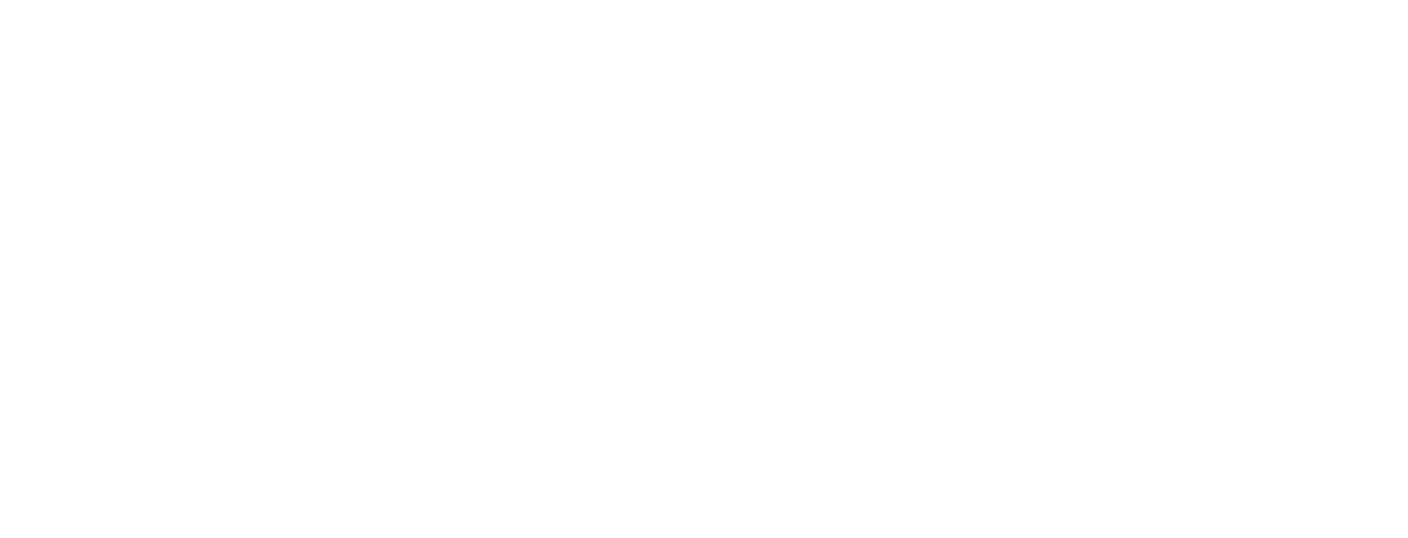
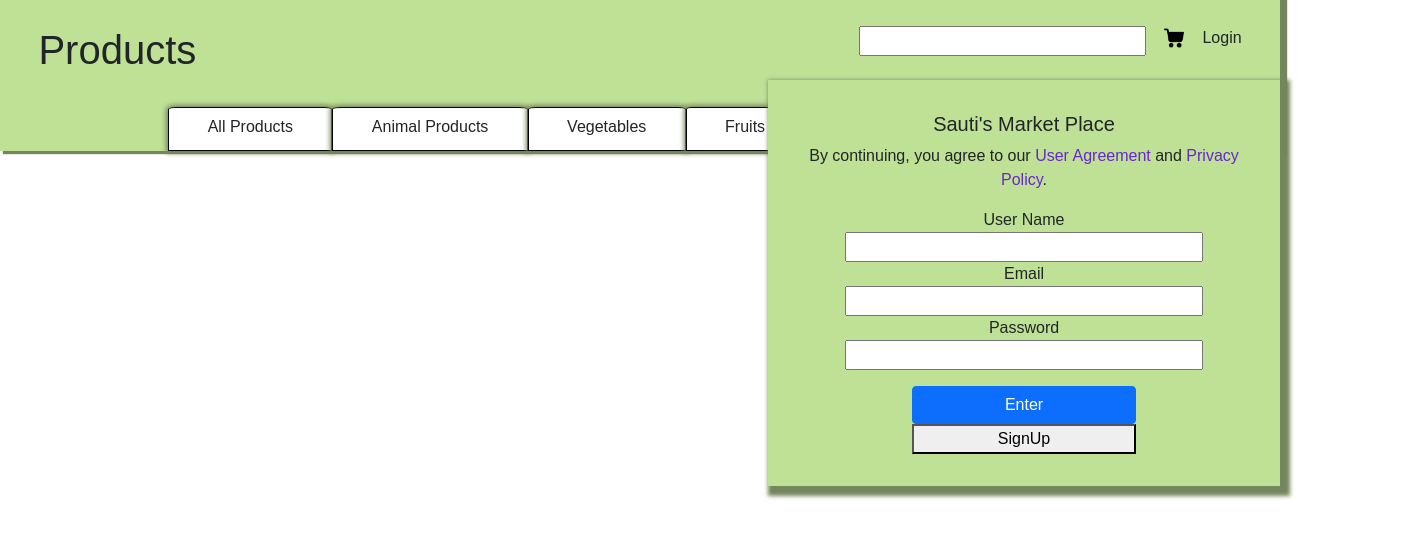
Before and after one commit to JamariaSims/African-Market-Place, a React (Create React App) app in the folder africanmarketplace/: page /user in a window 1280 px wide. Shown: the top 538 px of the page, 1408 px wide, since content can reach past the window. Built offline with nearby package versions, Linux system fonts and the light colour scheme; no server answers; the database is empty.

Commit message:
Fix changes with navbar

```diff
--- a/africanmarketplace/src/App.js
+++ b/africanmarketplace/src/App.js
@@ -2,6 +2,7 @@ import "./App.css";
 import firebase from "firebase/app";
 import { BrowserRouter as Router, Route } from "react-router-dom";
 import Home from "./views/home";
+import Navbar from "./views/navbar";
 
 const firebaseConfig = {
 	apiKey: "AIzaSyB2wyupUcSOEyvODy4QECjjxqHHZJShXvY",
@@ -19,6 +20,9 @@ firebase.initializeApp(firebaseConfig);
 function App() {
 	return (
 		<Router>
+			<Route path="/">
+				<Navbar />
+			</Route>
 			<Route exact path="/">
 				<Home />
 			</Route>
--- a/africanmarketplace/src/views/home.js
+++ b/africanmarketplace/src/views/home.js
@@ -1,62 +1,8 @@
-import React, { useState } from "react";
-import AuthLogin from "../components/authLogin";
-import cart from "../assets/shoppingcart.png";
-import { Link } from "react-router-dom";
+import React from "react";
 
 function Home() {
-	const [action, setAction] = useState("");
-	const [users, setUsers] = useState([]);
-	const [userData, setUserData] = useState({
-		email: "",
-		password: "",
-		userName: "",
-	});
-	return (
-		<>
-			<AuthLogin
-				userData={userData}
-				setUserData={setUserData}
-				action={action}
-				setAction={setAction}
-				users={users}
-				setUsers={setUsers}
-			/>
-			<div className="home">
-				<nav>
-					<div className="searchBar">
-						<h1>Products</h1>
-						<div className="input">
-							<input type="text" />
-							<Link to="/cart">
-								<img width="35%" src={cart} />
-							</Link>
-							<div
-								id="loginBtn"
-								onClick={() => {
-									document.getElementById("form").classList.toggle("hide");
-								}}
-							>
-								{action === "SignedIn" ? userData.userName : "Login"}{" "}
-								{action === "SignedIn" ? (
-									<div className="logout">
-										<a href="/">{action === "SignedIn" ? "Logout" : null}</a>
-									</div>
-								) : null}
-							</div>
-						</div>
-					</div>
-					<div className="cards">
-						<div className="tab1">All Products</div>
-						<div className="tab2">Animal Products</div>
-						<div className="tab3">Vegetables</div>
-						<div className="tab4">Fruits</div>
-						<div className="tab5">Roots&Tubers</div>
-						<div className="tab6">Others</div>
-					</div>
-				</nav>
-			</div>
-		</>
-	);
+	return <>
+	<div></div></>;
 }
 
 export default Home;
--- /dev/null
+++ b/africanmarketplace/src/views/navbar.js
@@ -0,0 +1,69 @@
+import React, { useState } from "react";
+import AuthLogin from "../components/authLogin";
+import cart from "../assets/shoppingcart.png";
+import { Link } from "react-router-dom";
+
+function Navbar() {
+	const [action, setAction] = useState("");
+	const [users, setUsers] = useState([]);
+	const [userData, setUserData] = useState({
+		email: "",
+		password: "",
+		userName: "",
+	});
+	return (
+		<>
+			<AuthLogin
+				userData={userData}
+				setUserData={setUserData}
+				action={action}
+				setAction={setAction}
+				users={users}
+				setUsers={setUsers}
+			/>
+			<div className="home">
+				<nav>
+					<div className="searchBar">
+						<h1>Products</h1>
+						<div className="input">
+							<input type="text" />
+							<Link to="/cart">
+								<img width="35%" src={cart} />
+							</Link>
+
+							{action === "SignedIn" ? (
+								<div
+									id="loginBtn"
+									onClick={() => {
+										document.getElementById("form").classList.toggle("hide");
+									}}
+								>
+									{userData.userName}
+								</div>
+							) : (
+								<div
+									id="loginBtn"
+									onClick={() => {
+										document.getElementById("form").classList.toggle("hide");
+									}}
+								>
+									{"Login"}
+								</div>
+							)}
+						</div>
+					</div>
+					<div className="cards">
+						<div className="tab1">All Products</div>
+						<div className="tab2">Animal Products</div>
+						<div className="tab3">Vegetables</div>
+						<div className="tab4">Fruits</div>
+						<div className="tab5">Roots&Tubers</div>
+						<div className="tab6">Others</div>
+					</div>
+				</nav>
+			</div>
+		</>
+	);
+}
+
+export default Navbar;
```
